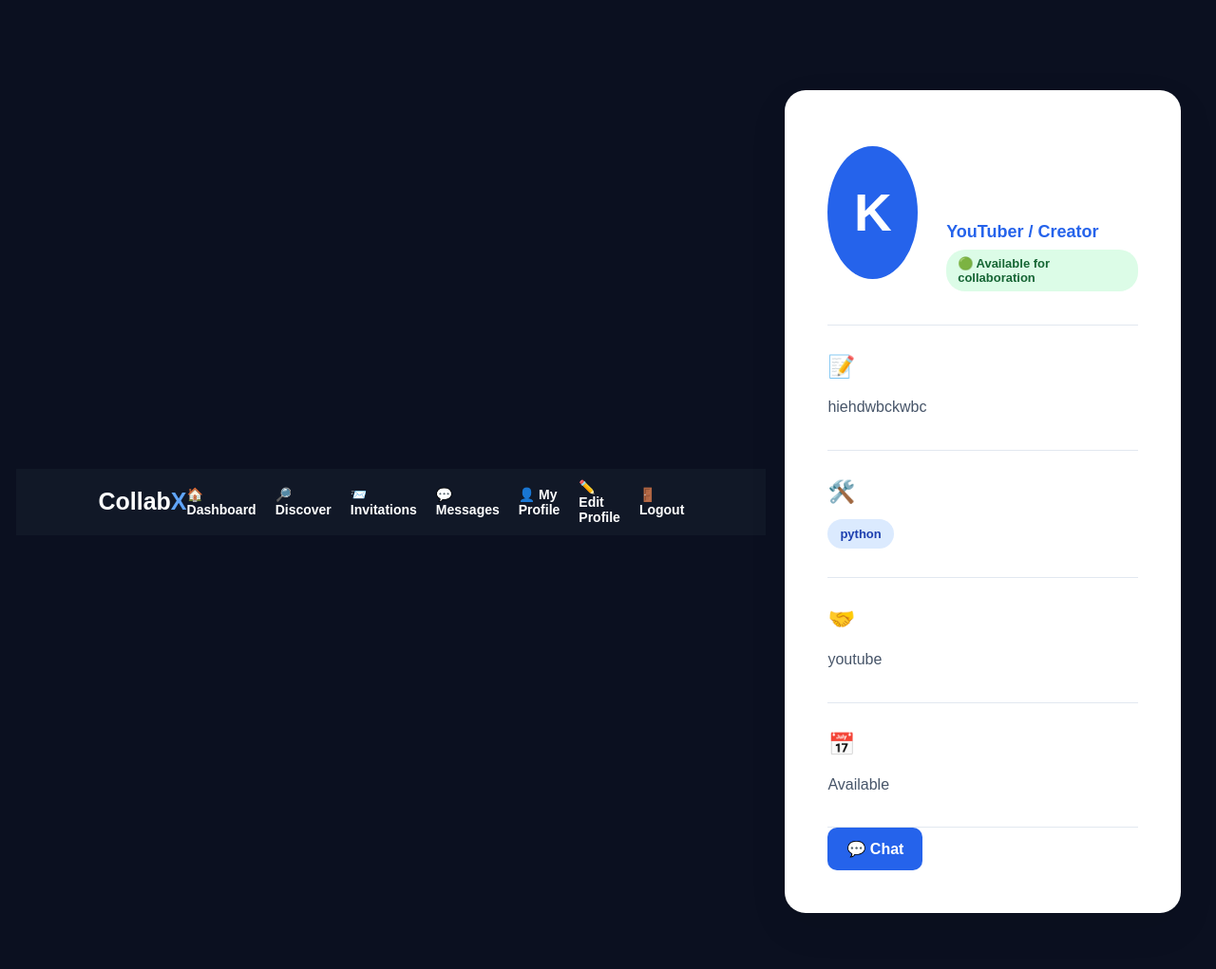
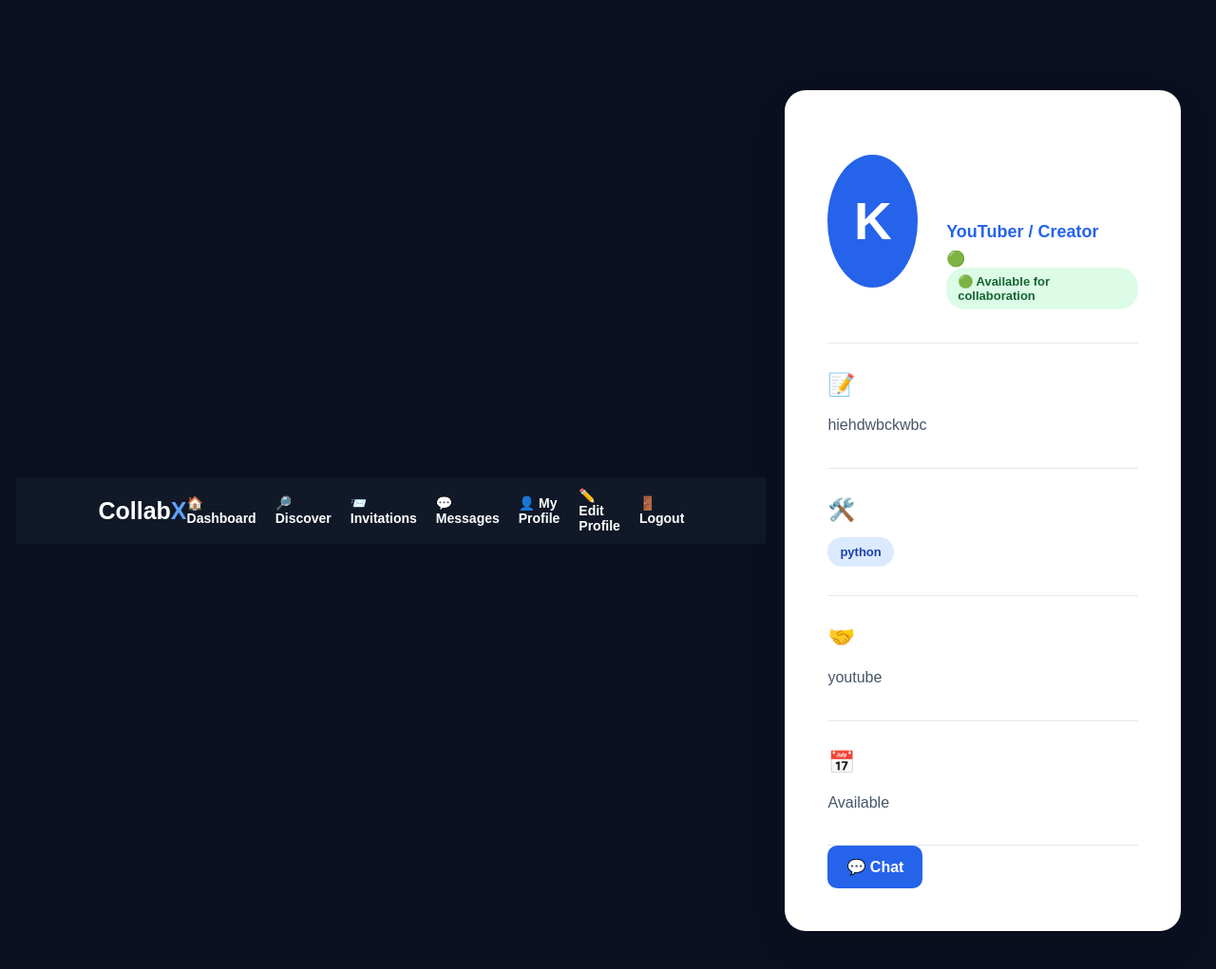
Before and after one commit to laishettikarthik-tech/collabX, a Flask app: page /profile/1 in a window 1280 px wide. Shown: the top 1021 px of the page at 95% size. Before the commit the page ends 962 px from the top, so only its background shows below. Run offline with Flask 3, Linux system fonts and the light colour scheme; data comes from the database, SQL or seed files in the repository; both versions use the stored data as it was after the commit.

Commit message:
adding online states

```diff
--- a/app.py
+++ b/app.py
@@ -1,3 +1,4 @@
+from datetime import datetime
 from flask import (
     Flask,
     render_template,
@@ -48,7 +49,6 @@
     exist_ok=True
 )
 
-
 # ==========================================
 # DATABASE CONNECTION
 # ==========================================
@@ -62,6 +62,42 @@
     connection.row_factory = sqlite3.Row
 
     return connection
+
+
+# ==========================================
+# ONLINE STATUS
+# ==========================================
+
+def get_online_status(last_seen):
+
+    if not last_seen:
+        return "Offline"
+
+    last_seen_time = datetime.strptime(
+        last_seen,
+        "%Y-%m-%d %H:%M:%S"
+    )
+
+    now = datetime.now()
+
+    seconds = (now - last_seen_time).total_seconds()
+
+    if seconds < 120:
+        return "Online now"
+
+    minutes = int(seconds // 60)
+
+    if minutes < 60:
+        return f"Last seen {minutes} minutes ago"
+
+    hours = minutes // 60
+
+    if hours < 24:
+        return f"Last seen {hours} hours ago"
+
+    days = hours // 24
+
+    return f"Last seen {days} days ago"
 
 
 # ==========================================
@@ -774,43 +810,35 @@
 # PUBLIC PROFILE
 # ==========================================
 
-@app.route(
-    "/profile/<int:user_id>"
-)
+@app.route("/profile/<int:user_id>")
 def public_profile(user_id):
 
     connection = get_db()
-
 
     user = connection.execute("""
         SELECT
             users.*,
             profiles.*
-
         FROM users
-
         LEFT JOIN profiles
         ON users.id = profiles.user_id
-
         WHERE users.id = ?
-
-    """, (
-        user_id,
-    )).fetchone()
-
+    """, (user_id,)).fetchone()
 
     connection.close()
 
-
     if user is None:
-
         return "User not found", 404
 
+    online_status = get_online_status(
+        user["last_seen"]
+)
 
     return render_template(
         "profile.html",
-        user=user
-    )
+        user=user,
+        online_status=online_status
+)
 
 
 # ==========================================
@@ -1800,6 +1828,14 @@
 
     connection = get_db()
 
+    connection.execute("""
+        UPDATE users
+        SET last_seen = CURRENT_TIMESTAMP
+        WHERE id = ?
+    """, (session["user_id"],))
+
+    connection.commit()
+
     unread_messages = connection.execute("""
         SELECT COUNT(*) AS count
         FROM messages
--- a/templates/profile.html
+++ b/templates/profile.html
@@ -113,6 +113,15 @@
                     {{ user["role"] }}
                 </p>
 
+                {% if user["last_seen"] %}
+                    <p class="last-seen">
+                {% if online_status == "Online now" %}
+                   🟢 {{ online_status }}
+                {% else %}
+                   ⚪ {{ online_status }}
+                {% endif %}
+                    </p>
+                {% endif %}
 
                 {% if user["location"] %}
 
```
Also changed, not shown: collabx.db.
